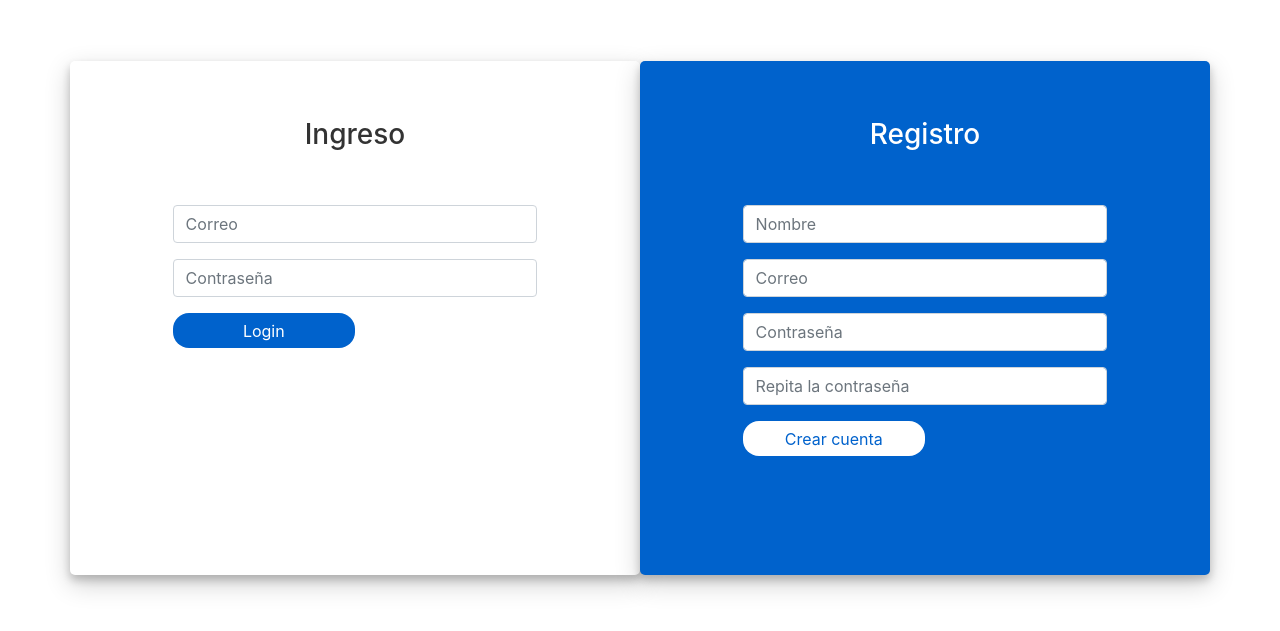
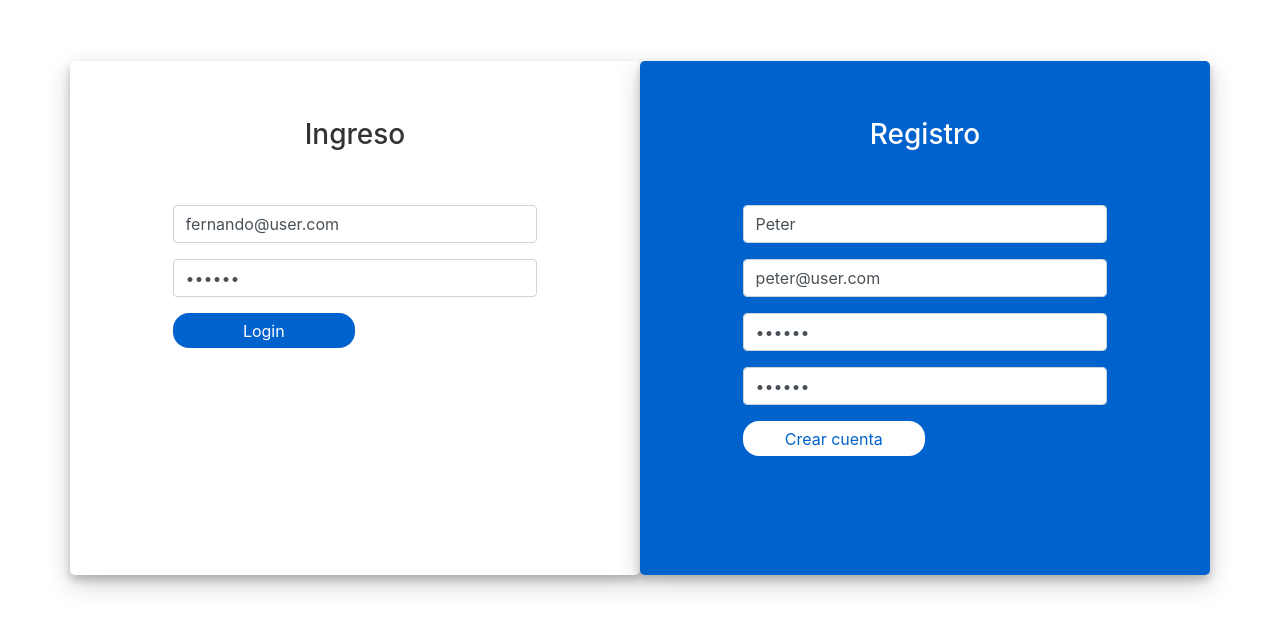
Before and after one commit to alawa2020/r2-s23-calendar-fh-, a React (Create React App) app: page /auth in a window 1280 px wide. Shown: the part 131-762 px from the top of the page. Built offline with nearby package versions, Linux system fonts and the light colour scheme.

Commit message:
handle state form of auth

```diff
--- a/src/components/auth/AuthScreen.tsx
+++ b/src/components/auth/AuthScreen.tsx
@@ -1,17 +1,51 @@
-import React from "react";
+import { FormEvent } from 'react';
+import { useForm } from '../../hooks';
+
+
+const initialLogin = {
+  lEmail: 'fernando@user.com',
+  lPassword: '123456',
+}
+const initialRegister = {
+  rName: 'Peter',
+  rEmail: 'peter@user.com',
+  rPassword1: '123456',
+  rPassword2: '123456',
+}
+
 
 export const AuthScreen = () => {
+
+  // hooks
+  const { formValues: loginFormValues, handleInputChange: loginHandleInputChange } = useForm( initialLogin);
+  const { lEmail, lPassword } = loginFormValues;
+
+  const {formValues: registerFormValues, handleInputChange: registerHandleInputChange } = useForm( initialRegister );
+  const { rName, rEmail, rPassword1, rPassword2 } = registerFormValues;
+
+  // functions
+  const handleLoginSubmit = (e: FormEvent<HTMLFormElement>) => {
+    e.preventDefault();
+  }
+  const handleRegisterSubmit = (e: FormEvent<HTMLFormElement>) => {
+    e.preventDefault();
+  }
+
   return (
     <div className="container login-container">
       <div className="row">
+
         <div className="col-md-6 login-form-1">
           <h3>Ingreso</h3>
-          <form>
+          <form onSubmit={ handleLoginSubmit}>
             <div className="form-group">
               <input
                 type="text"
                 className="form-control"
                 placeholder="Correo"
+                name="lEmail"
+                value={ lEmail }
+                onChange={ loginHandleInputChange }
               />
             </div>
             <div className="form-group">
@@ -19,6 +53,9 @@ export const AuthScreen = () => {
                 type="password"
                 className="form-control"
                 placeholder="Contraseña"
+                name="lPassword"
+                value={ lPassword }
+                onChange={ loginHandleInputChange }
               />
             </div>
             <div className="form-group">
@@ -29,12 +66,15 @@ export const AuthScreen = () => {
 
         <div className="col-md-6 login-form-2">
           <h3>Registro</h3>
-          <form>
+          <form onSubmit={ handleRegisterSubmit }>
             <div className="form-group">
               <input
                 type="text"
                 className="form-control"
                 placeholder="Nombre"
+                name="rName"
+                value={ rName }
+                onChange={ registerHandleInputChange }
               />
             </div>
             <div className="form-group">
@@ -42,6 +82,9 @@ export const AuthScreen = () => {
                 type="email"
                 className="form-control"
                 placeholder="Correo"
+                name="rEmail"
+                value={ rEmail }
+                onChange={ registerHandleInputChange }
               />
             </div>
             <div className="form-group">
@@ -49,6 +92,9 @@ export const AuthScreen = () => {
                 type="password"
                 className="form-control"
                 placeholder="Contraseña"
+                name="rPassword1"
+                value={ rPassword1 }
+                onChange={ registerHandleInputChange }
               />
             </div>
 
@@ -57,6 +103,9 @@ export const AuthScreen = () => {
                 type="password"
                 className="form-control"
                 placeholder="Repita la contraseña"
+                name="rPassword2"
+                value={ rPassword2 }
+                onChange={ registerHandleInputChange }
               />
             </div>
 
--- a/src/components/calendar/ModalCalendar.tsx
+++ b/src/components/calendar/ModalCalendar.tsx
@@ -8,7 +8,7 @@ import { customStyles } from "../../utils";
 
 import "./modalCalendar.css";
 import { Event } from "../../interfaces";
-import { useForm } from "../../hooks/useForm";
+import { useForm } from "../../hooks";
 import { useDispatch, useSelector } from "react-redux";
 import { State } from "../../state/reducers";
 import { doAddNewEvent, doCleanActiveEvent, doCloseModal, doUpdateEvent } from "../../state/actions";
--- /dev/null
+++ b/src/hooks/index.ts
@@ -0,0 +1 @@
+export * from './useForm';
```
